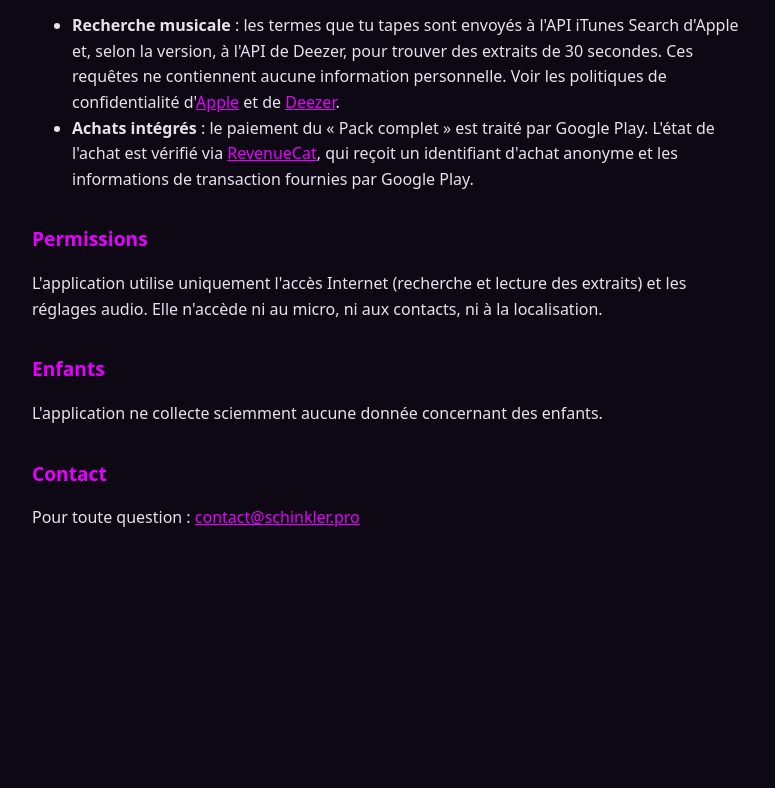
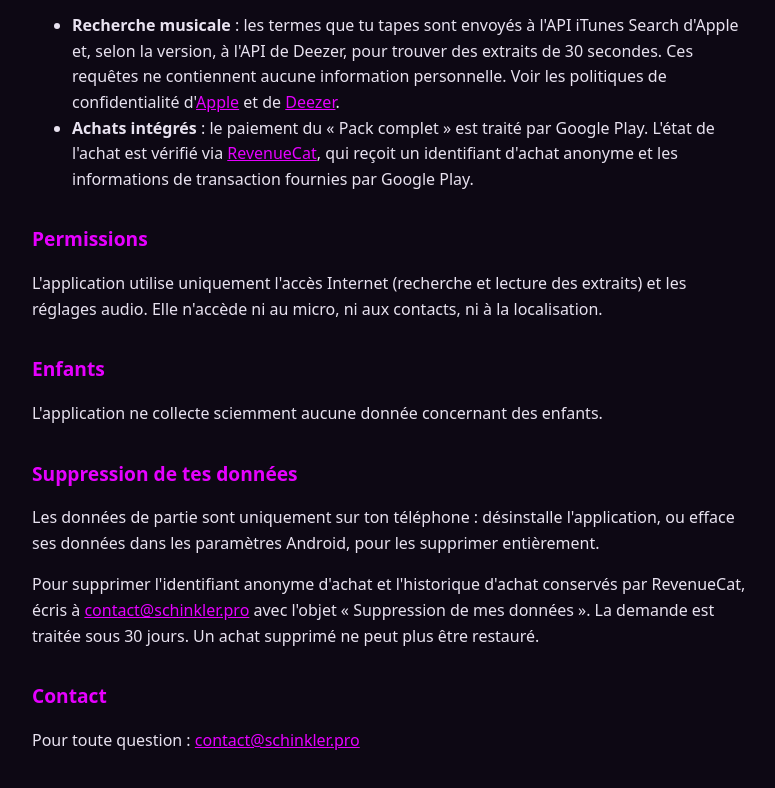
Before and after one commit to Scarwxk/reverse-blind-test-privacy, a plain HTML site: page index.html in a window 1280 px wide. Shown: the part 543-1331 px from the top of the page, without its empty margins (248-1023 px from the left). Before the commit the page ends 1114 px from the top, so only its background shows below. Drawn offline with Linux system fonts and the light colour scheme.

Commit message:
Ajoute la section suppression des donnees

```diff
--- a/index.html
+++ b/index.html
@@ -18,6 +18,9 @@
 <p>L'application utilise uniquement l'accès Internet (recherche et lecture des extraits) et les réglages audio. Elle n'accède ni au micro, ni aux contacts, ni à la localisation.</p>
 <h2>Enfants</h2>
 <p>L'application ne collecte sciemment aucune donnée concernant des enfants.</p>
+<h2 id="suppression">Suppression de tes données</h2>
+<p>Les données de partie sont uniquement sur ton téléphone : désinstalle l'application, ou efface ses données dans les paramètres Android, pour les supprimer entièrement.</p>
+<p>Pour supprimer l'identifiant anonyme d'achat et l'historique d'achat conservés par RevenueCat, écris à <a href="mailto:contact@schinkler.pro?subject=Suppression%20de%20mes%20donn%C3%A9es%20-%20Reverse%20Blind%20Test">contact@schinkler.pro</a> avec l'objet « Suppression de mes données ». La demande est traitée sous 30 jours. Un achat supprimé ne peut plus être restauré.</p>
 <h2>Contact</h2>
 <p>Pour toute question : <a href="mailto:contact@schinkler.pro">contact@schinkler.pro</a></p>
 </body></html>
```
